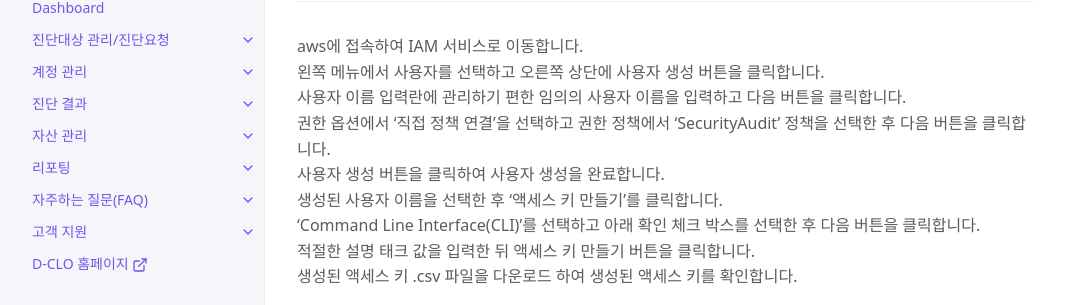
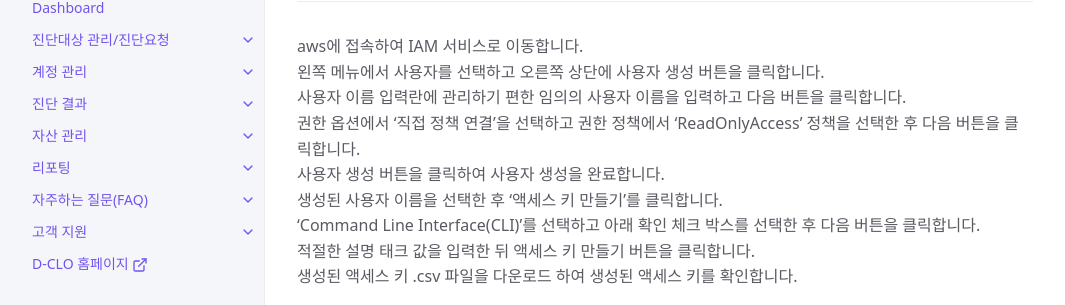
Before and after one commit to MZ-CloudGuard/d-clo.github.io, a Jekyll site: the page built from docs/docs/FAQ/aws_access_key.md, in a window 1280 px wide and 900 px high, scrolled down 584 px. Shown: the part 148-453 px from the top of the window, without its empty margins (107-1172 px from the left). Built offline with Jekyll 4.4.1, drawn with Linux system fonts in a browser that asks for light colours; cached includes are drawn as plain includes; some of the changed text lies outside the part shown.

Commit message:
hn-all-c

```diff
--- a/docs/docs/FAQ/aws_access_key.md
+++ b/docs/docs/FAQ/aws_access_key.md
@@ -34,7 +34,7 @@ parent: 자주하는 질문(FAQ)
 aws에 접속하여 IAM 서비스로 이동합니다. <br />
 왼쪽 메뉴에서 사용자를 선택하고 오른쪽 상단에 사용자 생성 버튼을 클릭합니다. <br />
 사용자 이름 입력란에 관리하기 편한 임의의 사용자 이름을 입력하고 다음 버튼을 클릭합니다. <br />
-권한 옵션에서 ‘직접 정책 연결’을 선택하고 권한 정책에서 ‘SecurityAudit’ 정책을 선택한 후 다음 버튼을 클릭합니다. <br />
+권한 옵션에서 ‘직접 정책 연결’을 선택하고 권한 정책에서 ‘ReadOnlyAccess’ 정책을 선택한 후 다음 버튼을 클릭합니다. <br />
 사용자 생성 버튼을 클릭하여 사용자 생성을 완료합니다. <br />
 생성된 사용자 이름을 선택한 후 ‘액세스 키 만들기’를 클릭합니다. <br />
 ‘Command Line Interface(CLI)’를 선택하고 아래 확인 체크 박스를 선택한 후 다음 버튼을 클릭합니다. <br />
@@ -97,7 +97,7 @@ aws에 접속하여 IAM 서비스로 이동합니다. <br />
 왼쪽 메뉴에서 역할을 선택하고 오른쪽 상단에 역할 만들기 버튼을 클릭합니다. <br />
 신뢰할 수 있는 엔터티 유형에서 “AWS 계정”을 선택한 뒤, 하단에 “다른 AWS 계정”을 선택합니다. <br />
 선택하면서 활성화 된 텍스트 박스에 D-CLO 계정 ID “176166756190“를 입력하고 다음 버튼을 클릭합니다. <br />
-권한추가 단계에서 “SecurityAudit”을 선택하고 다음 버튼을 클릭합니다. <br />
+권한추가 단계에서 ‘ReadOnlyAccess’ 을 선택하고 다음 버튼을 클릭합니다. <br />
 이름 지정, 검토 및 생성 단계에서 역할의 이름을 입력합니다. <br />
 이후 전 단계에서 입력했던 D-CLO계정 ID가 정확하게 입력이 되었는지, Action 부분에 “sts:AssumeRole”가 정확하게 입력 되어있는지 확인 후 역할 생성 버튼을 클릭합니다. <br />
 역할이 생성된 것을 확인한 뒤, 생성한 역할을 클릭하여 ARN 정보를 확인합니다. <br />
```
Also changed, not shown: docs/docs/FAQ/gcp_access_key.md (+0 -2 lines), docs/docs/support/company.md (+0 -1 lines), docs/docs/support/inquiry.md (+0 -2 lines), docs/img/aws_accessKey/aws_access_4.png, docs/img/aws_accessKey/aws_access_5.png, docs/img/aws_accessKey/aws_access_7.png, docs/img/aws_assume/aws_assume_4.png, docs/img/aws_assume/aws_assume_6.png, docs/img/aws_assume/aws_assume_8.png.
